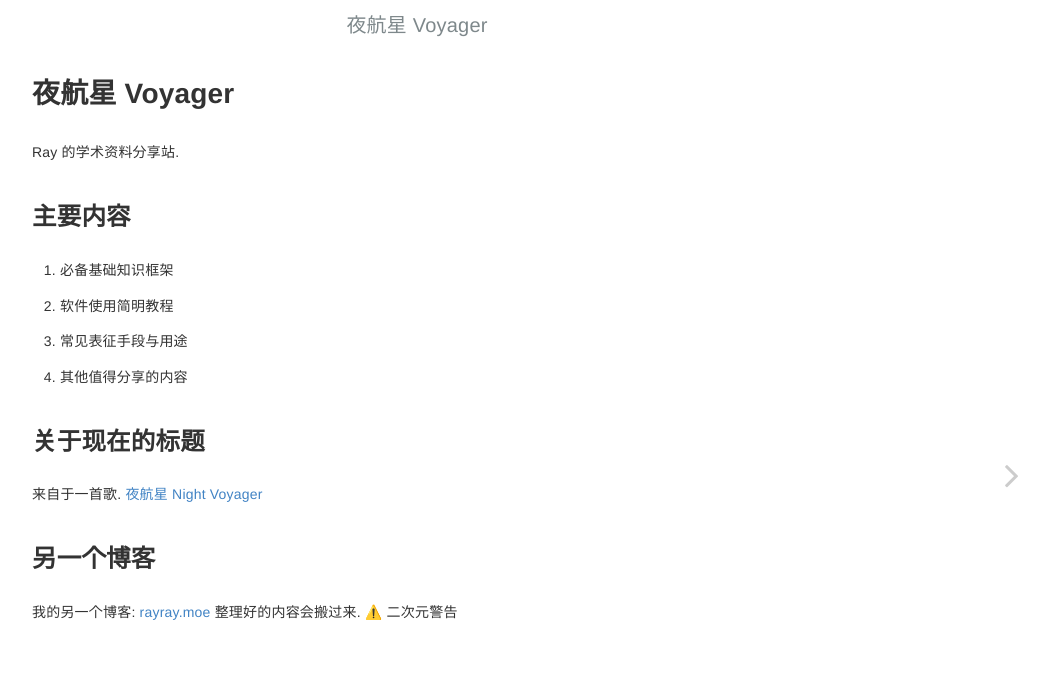
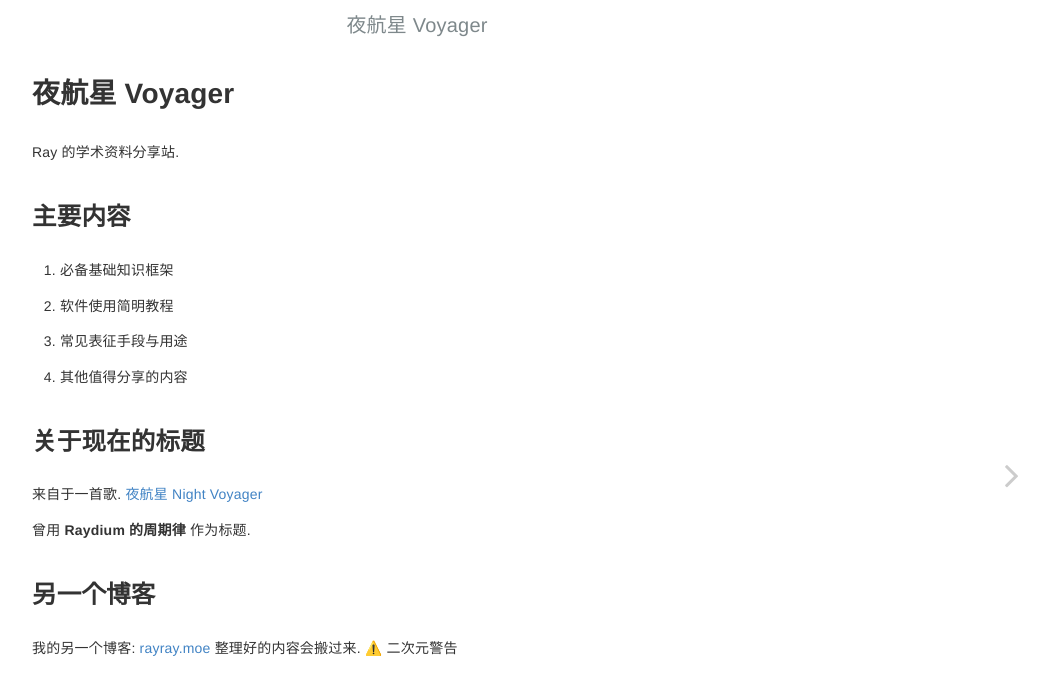
Before and after one commit to tkaray/tkaray.github.io, a Jekyll site: the page built from index.md, in a window 1280 px wide. Shown: the top 695 px of the page, without its empty margins (223-1271 px from the left). Built offline with Jekyll 4.4.1, drawn with Linux system fonts in a browser that asks for light colours.

Commit message:
change the time

```diff
--- a/index.md
+++ b/index.md
@@ -18,6 +18,8 @@ Ray 的学术资料分享站.
 
 来自于一首歌. [夜航星 Night Voyager](https://www.bilibili.com/bangumi/play/ep311070)
 
+曾用 **Raydium 的周期律** 作为标题.
+
 ## 另一个博客
 
 我的另一个博客: [rayray.moe](https://rayray.moe) 整理好的内容会搬过来. ⚠️ 二次元警告
```
Also changed, not shown: _posts/2022-03-10-Miscellaneous.md (renamed from _posts/2022-03-11-Miscellaneous.md).
